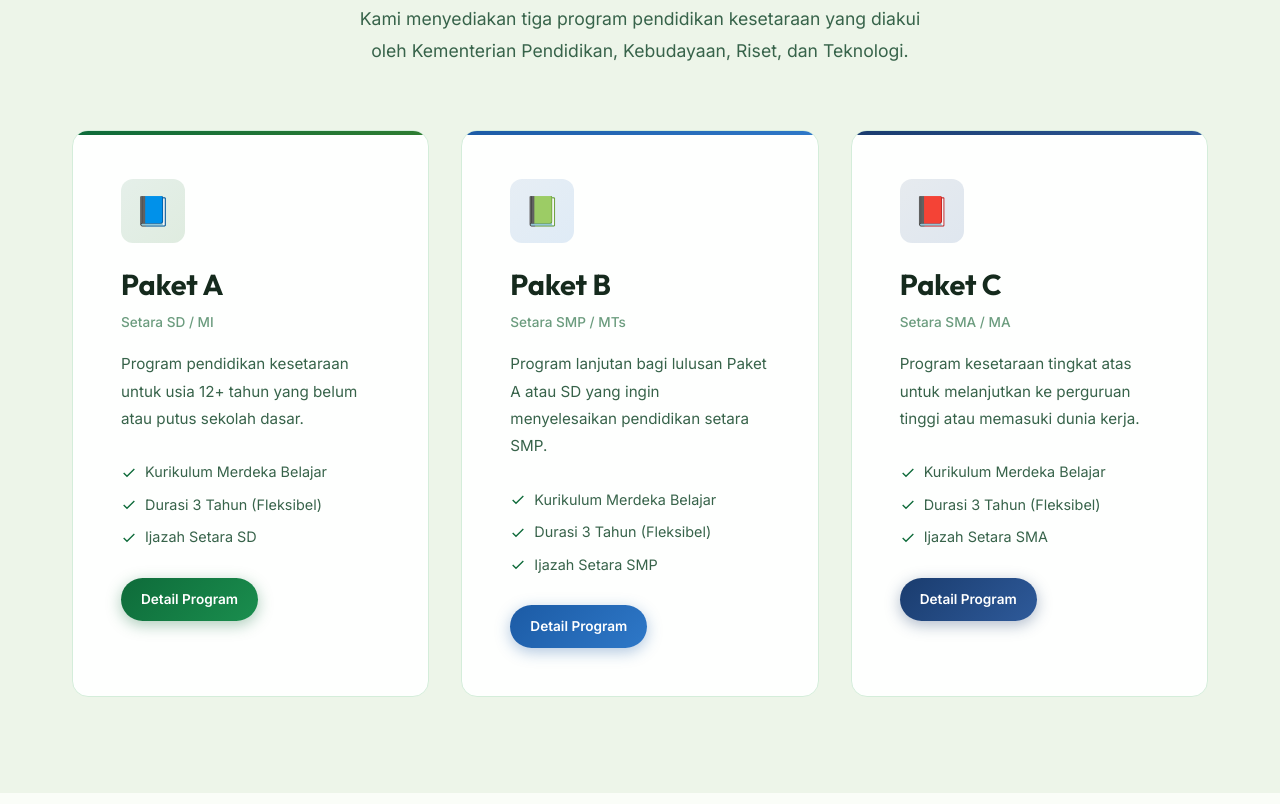
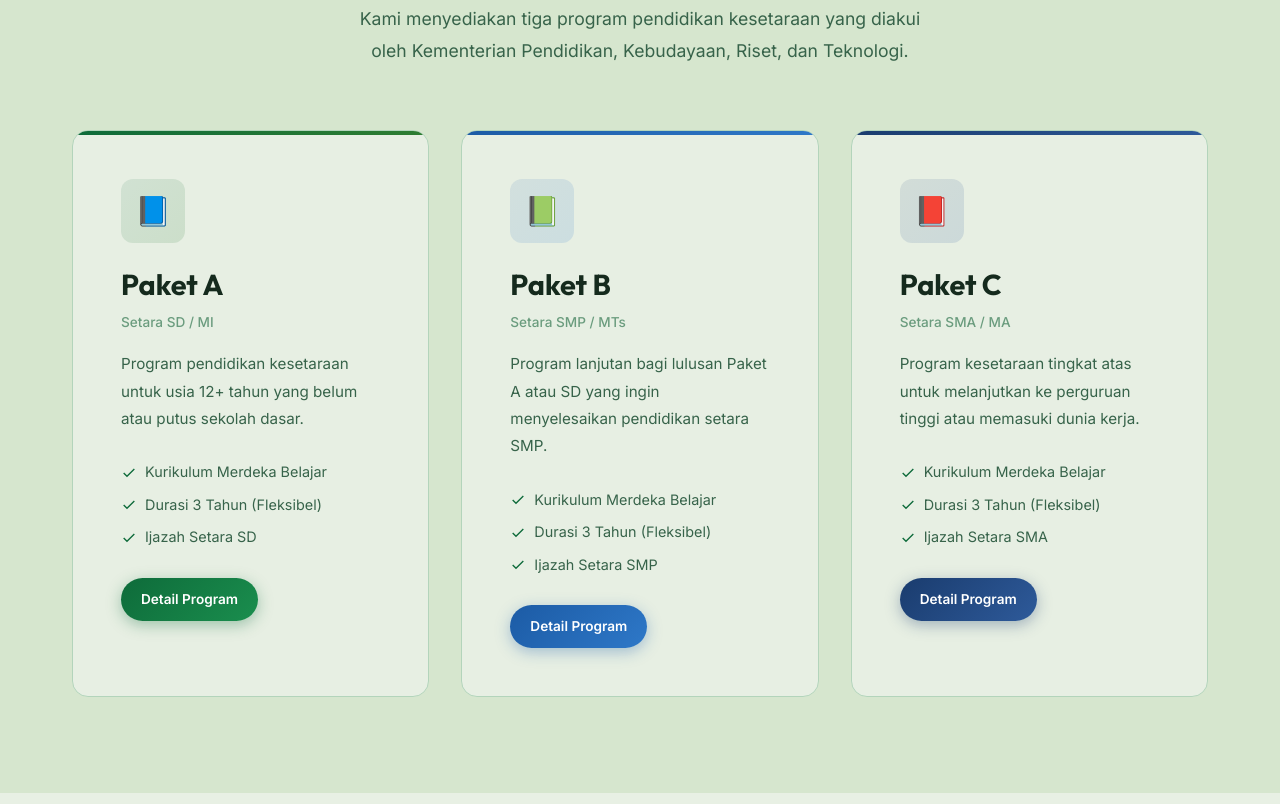
Before and after one commit to BryanSkuy/PKBM_HC-HOMEPAGE, a plain HTML site: page index.html in a window 1280 px wide. Shown: the part 1716-2520 px from the top of the page. Drawn offline with Linux system fonts and the light colour scheme.

Commit message:
Update color variables and background styles in CSS

```diff
--- a/css/style.css
+++ b/css/style.css
@@ -21,11 +21,11 @@
   --leaf-green: #2E7D32;
 
   /* Surfaces */
-  --bg: #FAFDF8;
-  --surface: #EDF5E9;
-  --surface-gold: #FFF8EC;
+  --bg: #E8F0E4;
+  --surface: #D6E6CE;
+  --surface-gold: #F0E8D4;
   --surface-dark: #0A1F12;
-  --card-bg: rgba(255, 255, 255, 0.94);
+  --card-bg: rgba(232, 240, 228, 0.96);
 
   /* Text */
   --text-primary: #152A1D;
@@ -35,8 +35,8 @@
   --text-white: #FFFFFF;
 
   /* Borders */
-  --border: #A8D9B2;
-  --border-light: #D4EDDA;
+  --border: #8CC09A;
+  --border-light: #B3D4BB;
 
   /* Typography */
   --font-heading: 'Outfit', sans-serif;
@@ -221,7 +221,7 @@ p {
 }
 
 .navbar.scrolled {
-  background: rgba(255, 255, 255, 0.95);
+  background: rgba(216, 232, 210, 0.95);
   backdrop-filter: blur(20px);
   -webkit-backdrop-filter: blur(20px);
   box-shadow: var(--shadow-md);
@@ -657,7 +657,7 @@ p {
   align-items: center;
   gap: var(--space-xl);
   padding: var(--space-lg) var(--space-2xl);
-  background: rgba(255, 255, 255, 0.06);
+  background: rgba(212, 228, 206, 0.06);
   border: 1px solid rgba(255, 255, 255, 0.1);
   border-radius: var(--radius-xl);
   backdrop-filter: blur(16px);
@@ -2006,7 +2006,7 @@ p {
     max-width: 320px;
     height: 100vh;
     height: 100dvh; /* dynamic viewport height for mobile browsers */
-    background: rgba(255, 255, 255, 0.98);
+    background: rgba(216, 232, 210, 0.98);
     backdrop-filter: blur(20px);
     -webkit-backdrop-filter: blur(20px);
     flex-direction: column;
@@ -2122,7 +2122,7 @@ p {
     gap: var(--space-md);
     padding: var(--space-lg);
     width: 100%;
-    background: rgba(255, 255, 255, 0.06);
+    background: rgba(212, 228, 206, 0.06);
     border-radius: var(--radius-lg);
   }
 
```
